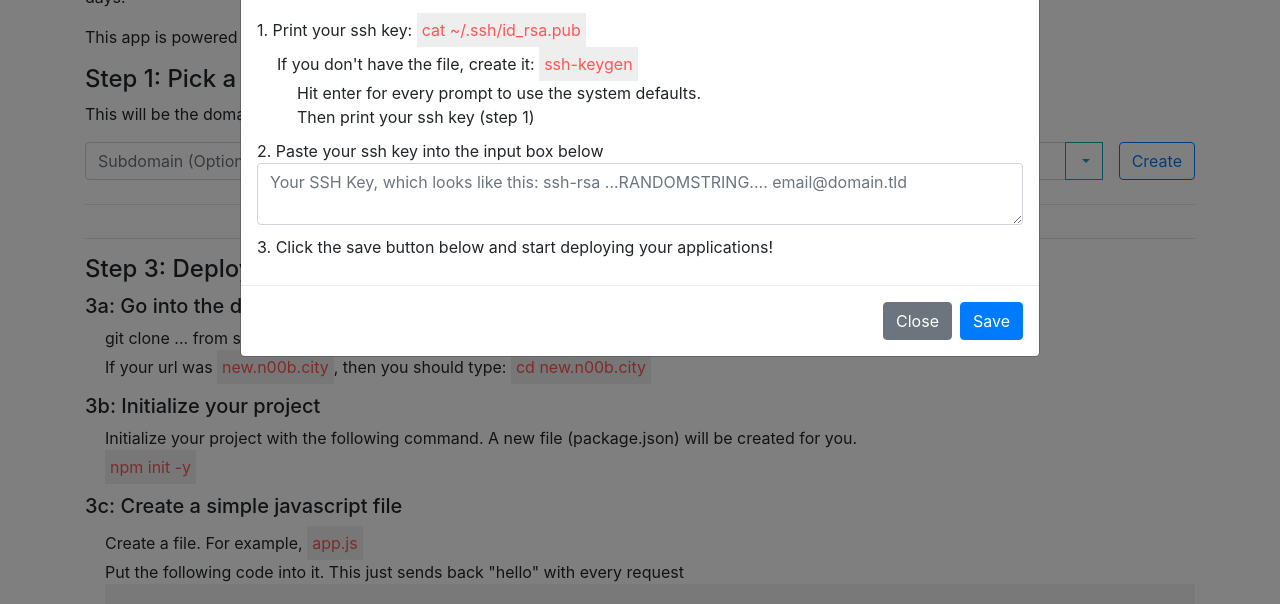
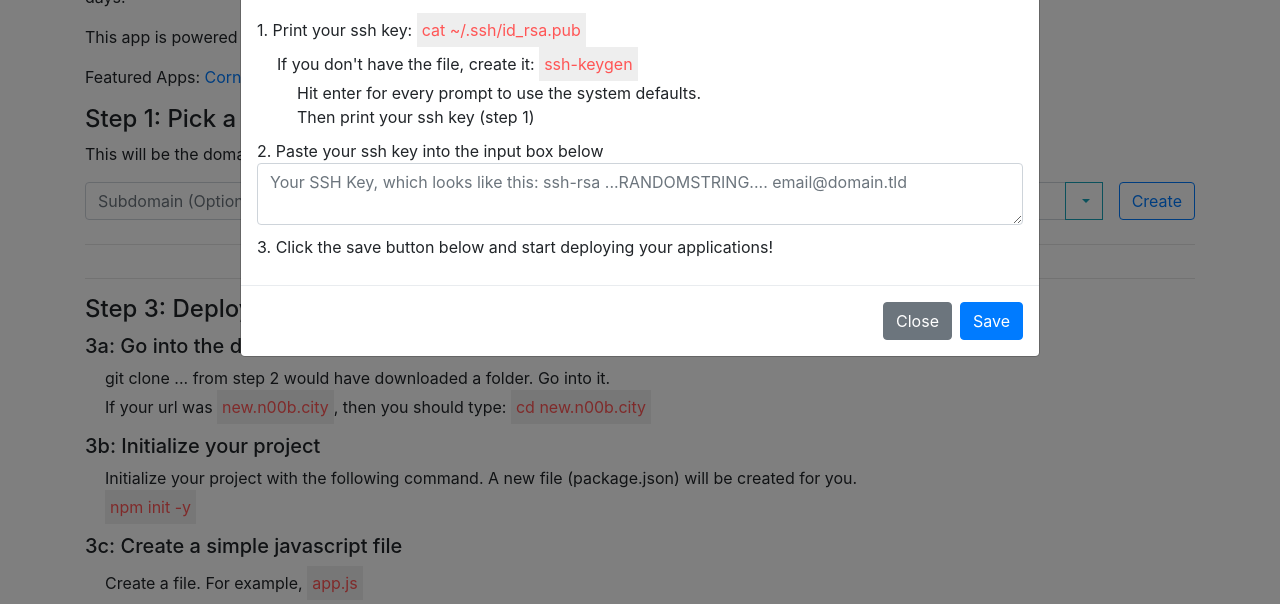
Before and after one commit to garageScript/FreeDomains, a website: page public/index.html in a window 1280 px wide. Shown: the part 145-749 px from the top of the page. Drawn offline with nearby package versions, Linux system fonts and the light colour scheme.

Commit message:
add featured apps

```diff
--- a/public/index.html
+++ b/public/index.html
@@ -28,6 +28,11 @@
           <p>
           This app is powered by
           <a href="https://garagescript.github.io/myProxy/" target="_blank">MyProxy</a>
+          </p>
+
+          <p>
+          Featured Apps:
+          <a href="https://cornyjokes.learnjs.tips" target="_blank">Corny Jokes</a>
           </p>
 
           <h4>Step 1: Pick a domain name</h4>
```
